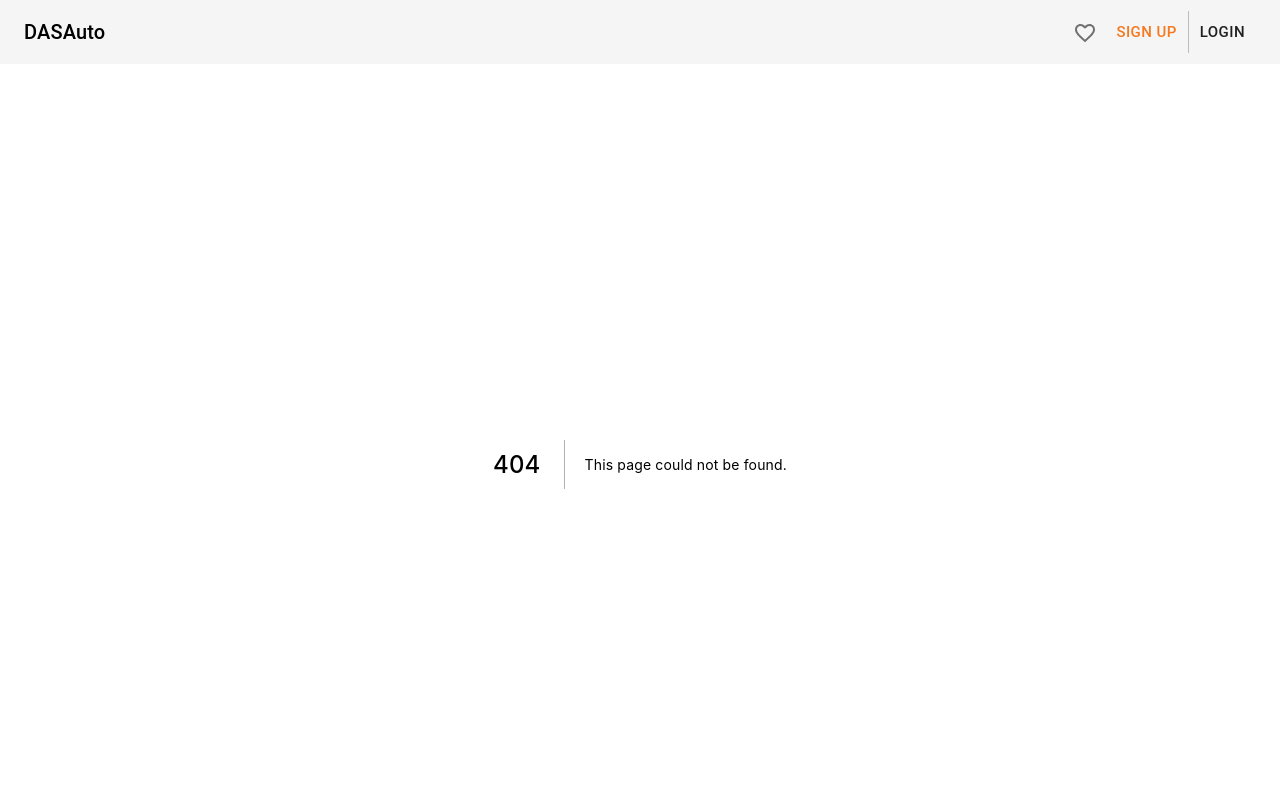
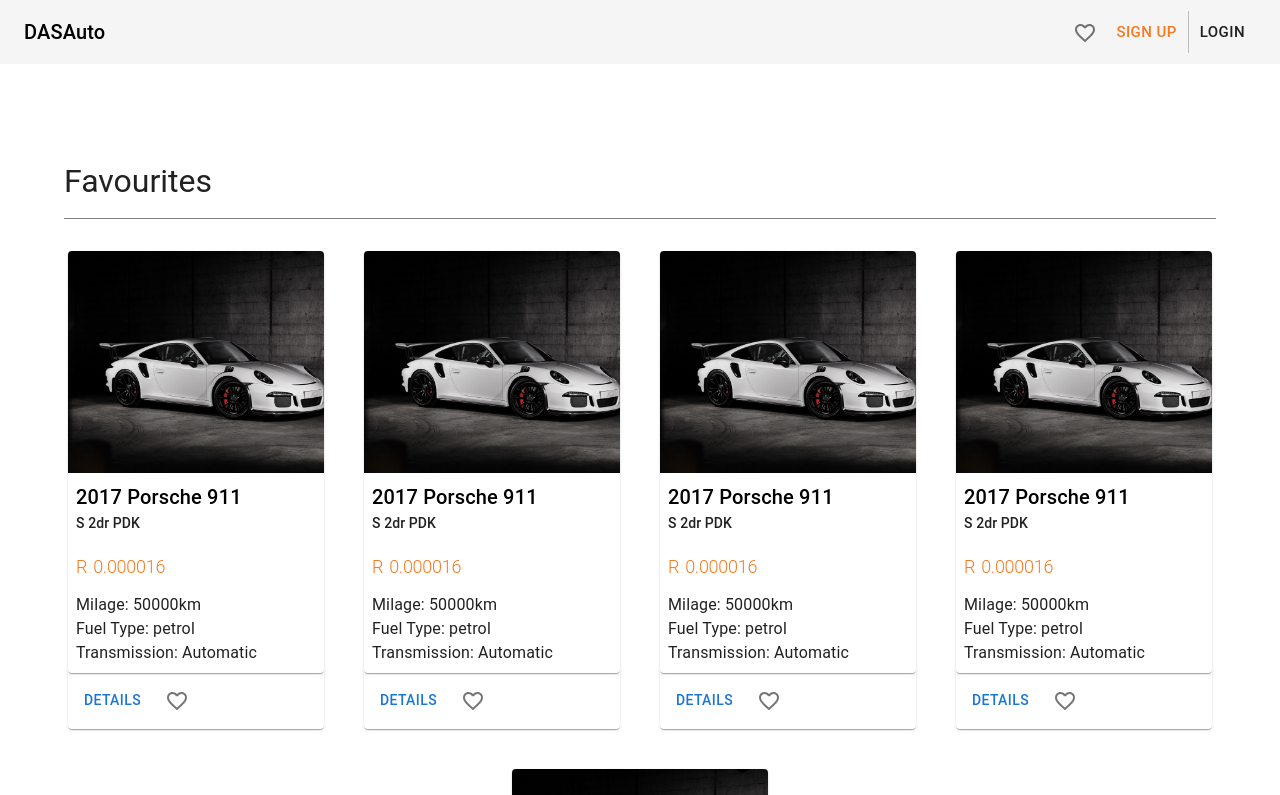
Before and after one commit to MeatBoyed/DStilz, a Next.js app in the folder client/: page /favourites in a window 1280 px wide. Before the commit this address had no page. Shown: the top 795 px of the page. Built offline with nearby package versions, Linux system fonts and the light colour scheme.

Commit message:
feat: FavouritesPage added

```diff
--- /dev/null
+++ b/client/pages/favourites.tsx
@@ -0,0 +1,89 @@
+import type { NextPage } from 'next';
+
+import Grid from '@mui/material/Grid';
+import Container from '@mui/material/Container';
+import Typography from '@mui/material/Typography';
+
+import { ProductCard } from '../Utils/index';
+import ProductCardImage from '../public/ProductCard.jpg';
+
+export const FavouritesPageIndex: NextPage = () => {
+	return (
+		<Container
+			id="FavouritesPage"
+			component="section"
+			sx={{ marginTop: '18px' }}
+			maxWidth={false}
+			disableGutters={true}
+		>
+			<Container sx={{ marginTop: '6em', marginBottom: '10em' }}>
+				<Typography
+					variant="h5"
+					align="left"
+					sx={{
+						fontSize: '2em',
+						marginBottom: '1em',
+						borderBottom: '1px solid grey',
+						paddingBottom: '15px',
+					}}
+				>
+					Favourites
+				</Typography>
+				<Grid container alignItems="center" justifyContent="center" spacing={5}>
+					<ProductCard
+						id="asdsdsd"
+						thumbnail={ProductCardImage.src}
+						title="2017 Porsche 911"
+						subtitle="S 2dr PDK"
+						price={0.000016}
+						milage={50000}
+						fuelType="petrol"
+						transmissionType="Automatic"
+					/>
+					<ProductCard
+						id="asdsdsd"
+						thumbnail={ProductCardImage.src}
+						title="2017 Porsche 911"
+						subtitle="S 2dr PDK"
+						price={0.000016}
+						milage={50000}
+						fuelType="petrol"
+						transmissionType="Automatic"
+					/>
+					<ProductCard
+						id="asdsdsd"
+						thumbnail={ProductCardImage.src}
+						title="2017 Porsche 911"
+						subtitle="S 2dr PDK"
+						price={0.000016}
+						milage={50000}
+						fuelType="petrol"
+						transmissionType="Automatic"
+					/>
+					<ProductCard
+						id="asdsdsd"
+						thumbnail={ProductCardImage.src}
+						title="2017 Porsche 911"
+						subtitle="S 2dr PDK"
+						price={0.000016}
+						milage={50000}
+						fuelType="petrol"
+						transmissionType="Automatic"
+					/>
+					<ProductCard
+						id="asdsdsd"
+						thumbnail={ProductCardImage.src}
+						title="2017 Porsche 911"
+						subtitle="S 2dr PDK"
+						price={0.000016}
+						milage={50000}
+						fuelType="petrol"
+						transmissionType="Automatic"
+					/>
+				</Grid>
+			</Container>
+		</Container>
+	);
+};
+
+export default FavouritesPageIndex;
```
